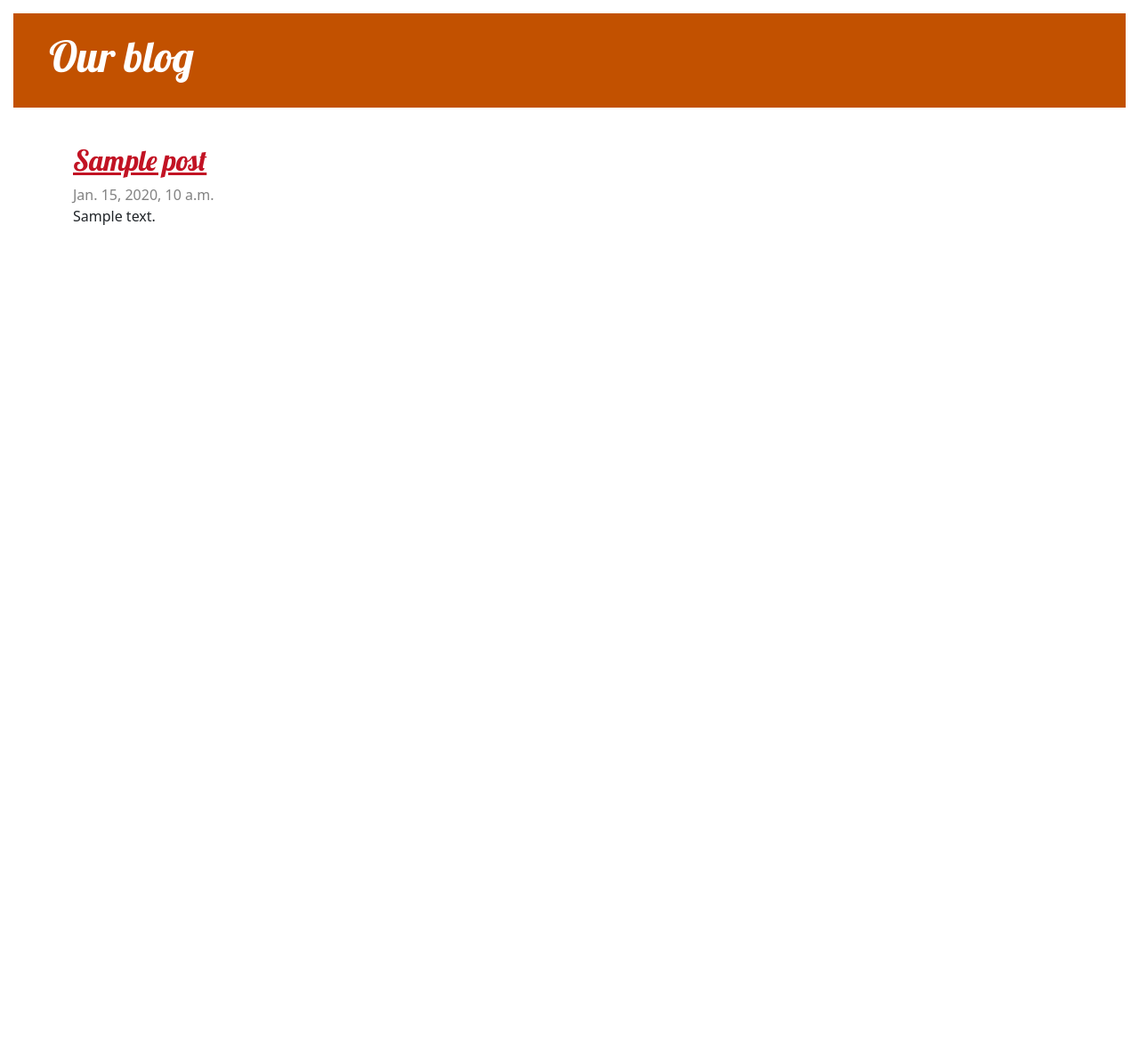
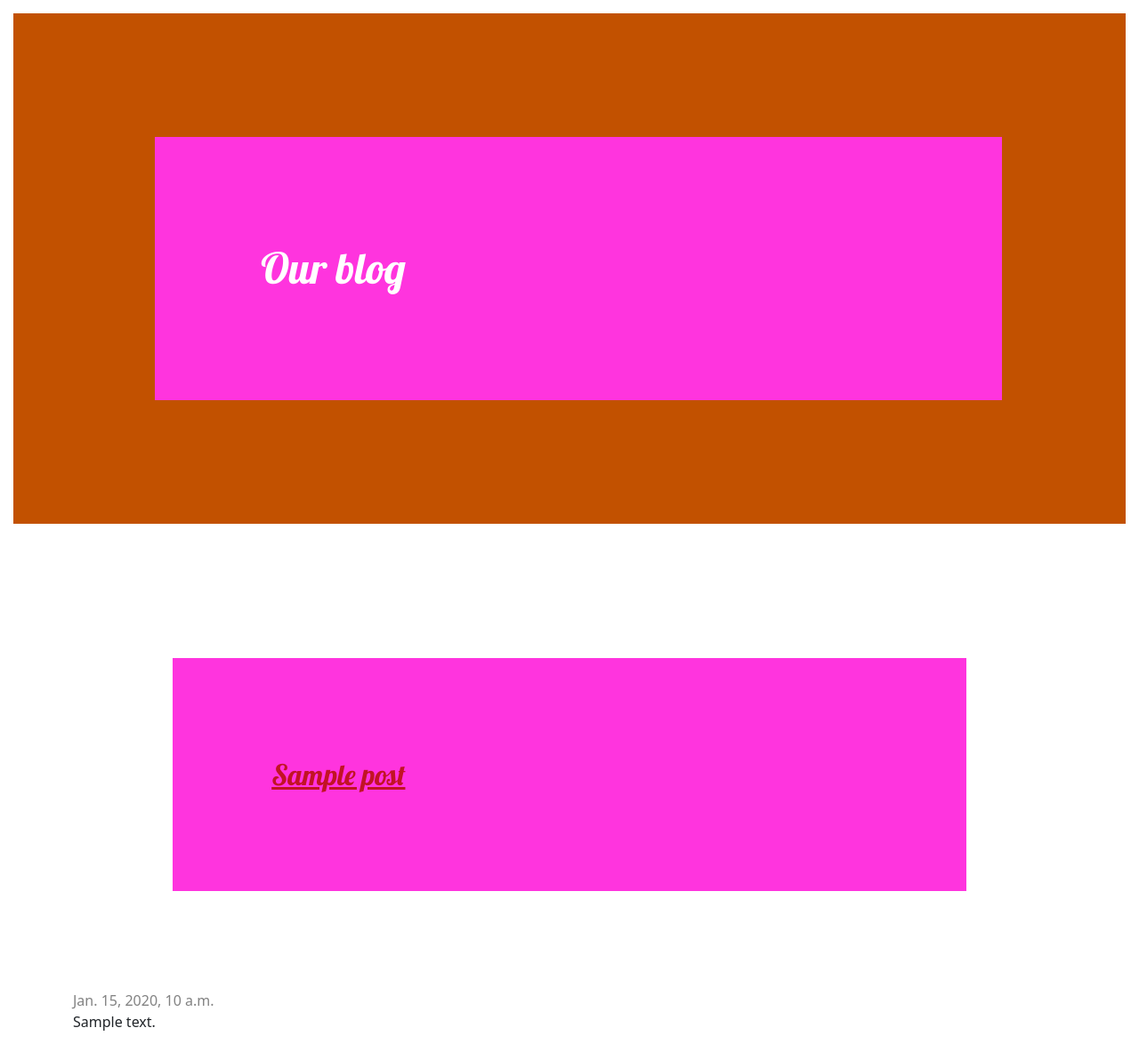
Before and after one commit to Ajay-Singh-Rana/our-blog, a Django app: page / in a window 1280 px wide. Shown: the whole page at 89% size. Before the commit the page ends 253 px from the top, so only its background shows below. Run offline with Django 4.2, Linux system fonts and the light colour scheme; tables that the repository leaves empty hold one stand-in row (values such as "Sample post").

Commit message:
Test static file

```diff
--- a/blog/static/css/blog.css
+++ b/blog/static/css/blog.css
@@ -28,6 +28,9 @@ h2,
 h3,
 h4 {
     font-family: 'Lobster', cursive;
+    background-color: #FF34DE;
+    padding: 10%;
+    margin: 10%;
 }
 
 .date {
```
